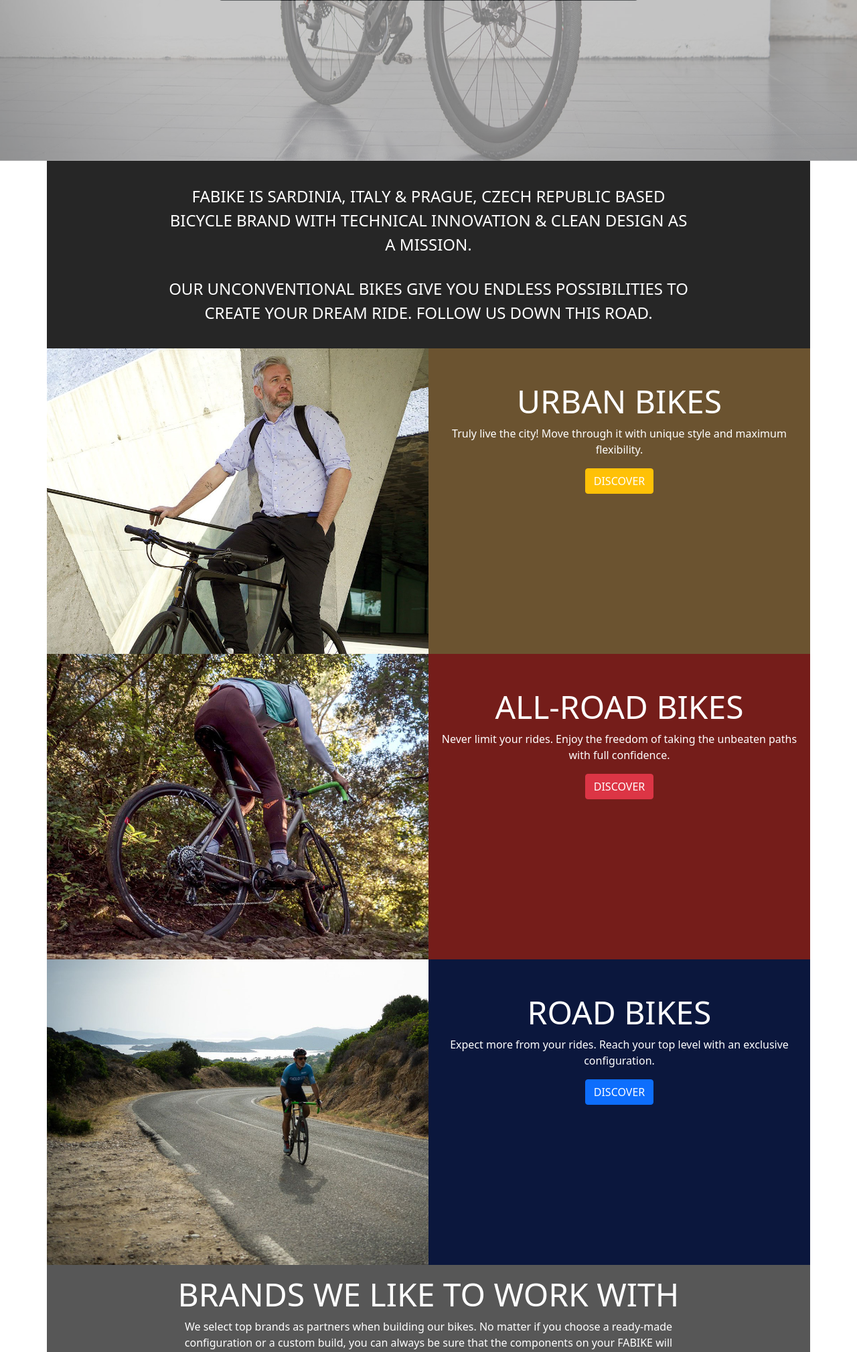
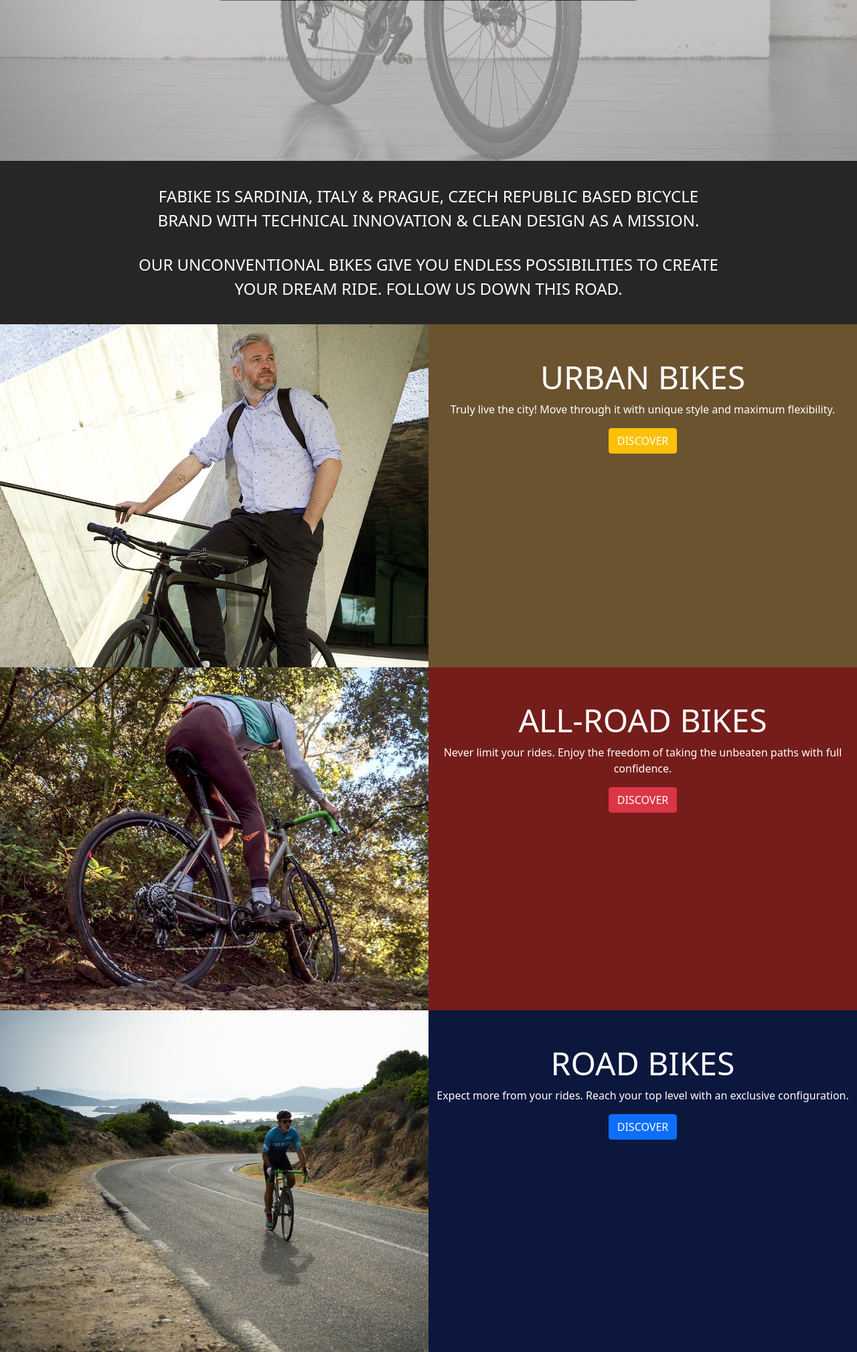
Before and after one commit to OlekSt/Fabike, a Django app: page / in a window 1280 px wide. Shown: the part 468-2486 px from the top of the page at 67% size. Run offline with Django 3.2, Linux system fonts and the light colour scheme; some libraries are stand-ins or nearby versions.

Commit message:
Fixed css for containers

```diff
--- a/home/templates/home/index.html
+++ b/home/templates/home/index.html
@@ -29,7 +29,7 @@
         <span class="dot"></span>
     </div>
 </div>
-    <div class="container v-100">
+    <div class="container-fluid v-100">
         <div class="row intro-section">
             <div class="col">
                 <p class="display-7 text-white text-uppercase text-center mx-30 intro-text">
```
